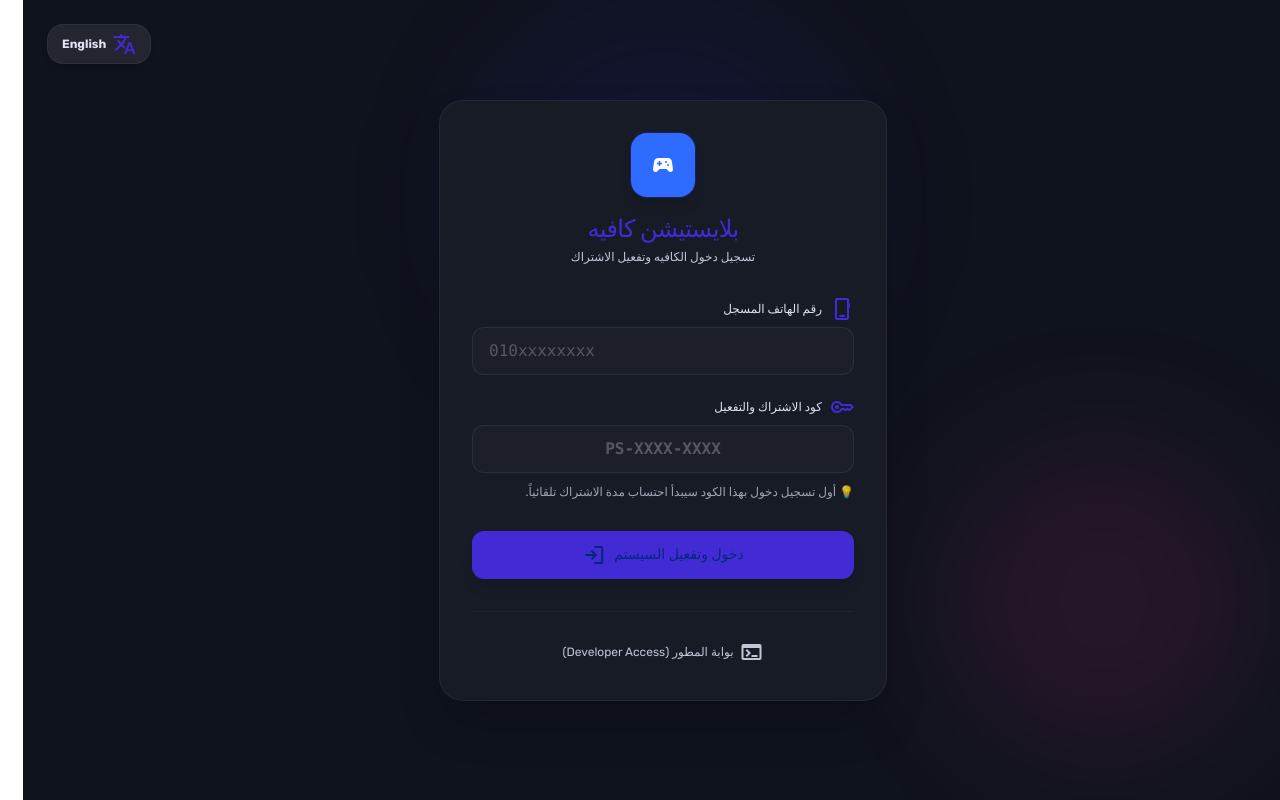
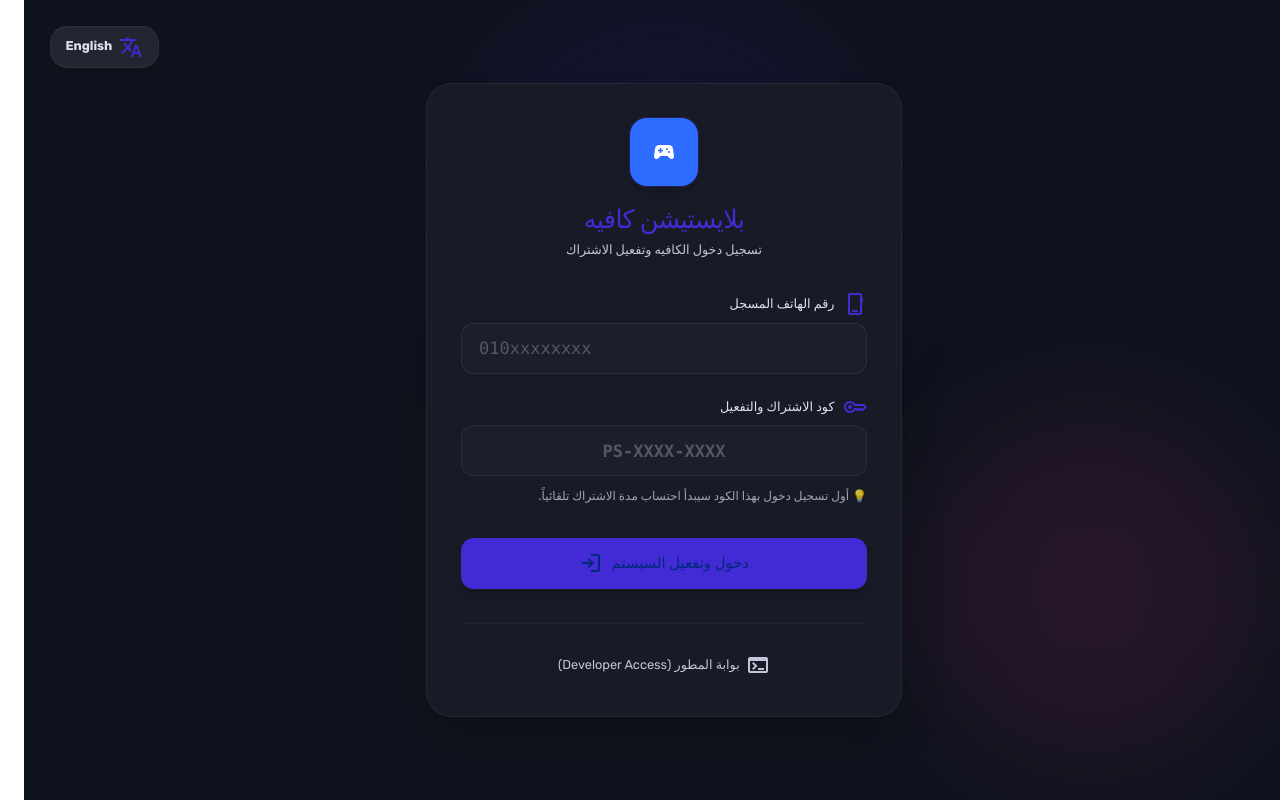
Before and after one commit to Ziad-Mahdy/PlayStation_System, a React (Vite) app: page /login in a window 1280 px wide. Built offline with nearby package versions, Linux system fonts and the light colour scheme; no server answers.

Commit message:
style: slightly increase global font sizes for better readability

```diff
--- a/src/index.css
+++ b/src/index.css
@@ -92,10 +92,14 @@ html, body {
   padding: 0;
 }
 
+html {
+  font-size: 17px;
+}
+
 body {
   font-family: "Rubik", sans-serif;
-  font-size: 14px;
-  line-height: 22px;
+  font-size: 15px;
+  line-height: 23px;
   font-weight: 400;
   background-color: var(--color-surface);
   color: var(--color-on-surface);
@@ -143,86 +147,86 @@ body {
     font-family: "Rubik", sans-serif;
   }
 
-  /* ── Size + weight + line-height classes ── */
+  /* ── Size + weight + line-height classes (slightly enlarged) ── */
   .text-display-lg {
-    font-size: 48px;
-    line-height: 56px;
+    font-size: 50px;
+    line-height: 58px;
     font-weight: 800;
   }
   .text-display-lg-mobile {
-    font-size: 36px;
-    line-height: 44px;
+    font-size: 38px;
+    line-height: 46px;
     font-weight: 800;
   }
   .text-headline-xl {
-    font-size: 32px;
-    line-height: 40px;
+    font-size: 34px;
+    line-height: 42px;
     font-weight: 700;
   }
   .text-headline-xl-mobile {
-    font-size: 26px;
+    font-size: 28px;
+    line-height: 36px;
+    font-weight: 700;
+  }
+  .text-headline-lg {
+    font-size: 25.5px;
     line-height: 34px;
     font-weight: 700;
   }
-  .text-headline-lg {
-    font-size: 24px;
-    line-height: 32px;
-    font-weight: 700;
-  }
   .text-headline-md {
-    font-size: 20px;
-    line-height: 28px;
+    font-size: 21.5px;
+    line-height: 29px;
     font-weight: 600;
   }
   .text-headline-sm {
-    font-size: 18px;
-    line-height: 26px;
+    font-size: 19px;
+    line-height: 27px;
     font-weight: 600;
   }
   .text-body-lg {
-    font-size: 16px;
-    line-height: 24px;
+    font-size: 17px;
+    line-height: 25px;
     font-weight: 500;
   }
   .text-body-md {
-    font-size: 14px;
-    line-height: 22px;
+    font-size: 15px;
+    line-height: 23px;
     font-weight: 400;
   }
   .text-body-sm {
-    font-size: 12px;
-    line-height: 18px;
+    font-size: 13px;
+    line-height: 19px;
     font-weight: 400;
   }
   .text-label-lg {
-    font-size: 15px;
-    line-height: 20px;
+    font-size: 16px;
+    line-height: 21px;
     font-weight: 600;
   }
   .text-label-md {
-    font-size: 13px;
-    line-height: 18px;
+    font-size: 14px;
+    line-height: 19px;
     font-weight: 500;
   }
   .text-label-sm {
-    font-size: 11px;
-    line-height: 16px;
+    font-size: 12px;
+    line-height: 17px;
     font-weight: 500;
   }
   .text-label-price {
-    font-size: 22px;
-    line-height: 28px;
+    font-size: 23px;
+    line-height: 29px;
     font-weight: 700;
   }
   .text-label-timer {
-    font-size: 36px;
-    line-height: 40px;
+    font-size: 38px;
+    line-height: 42px;
     font-weight: 800;
     letter-spacing: 1px;
   }
   .text-label-timer-sm {
-    font-size: 22px;
-    line-height: 28px;
+    font-size: 23px;
+    line-height: 29px;
     font-weight: 700;
   }
 }
```
